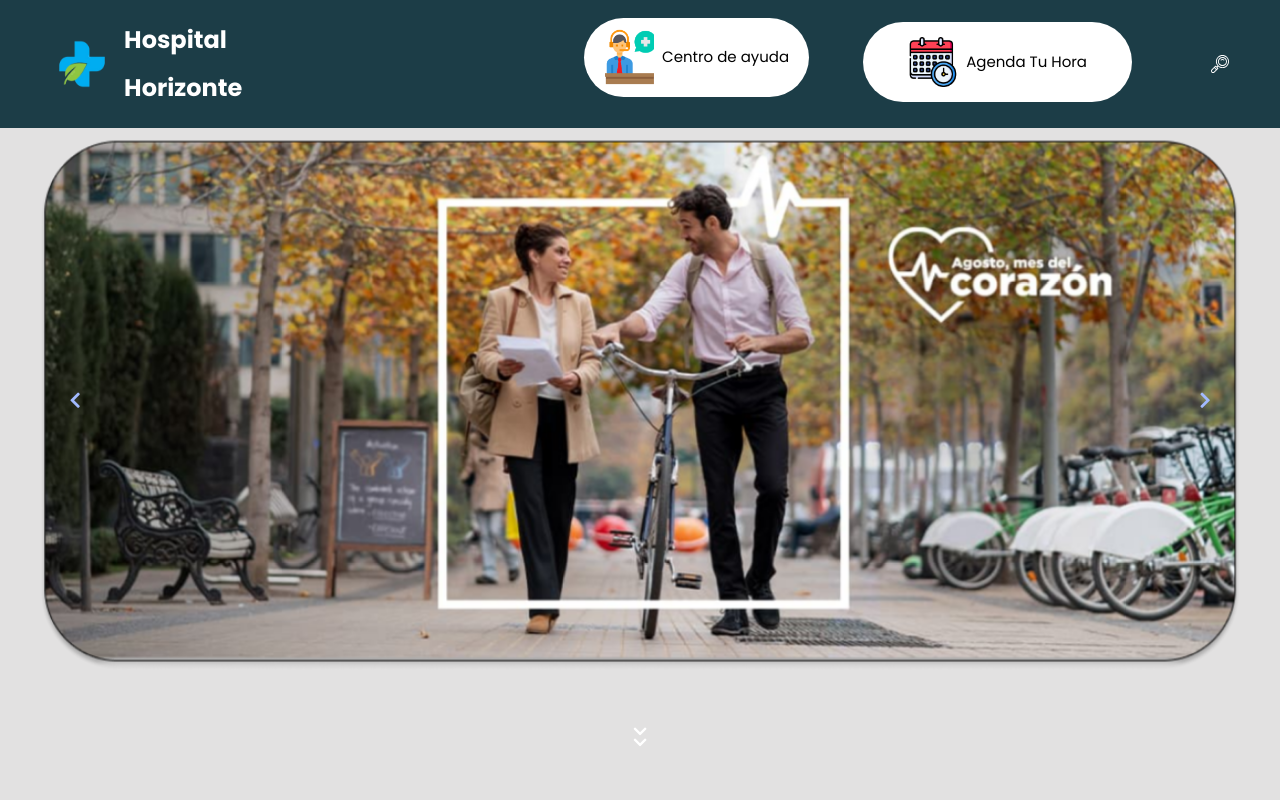
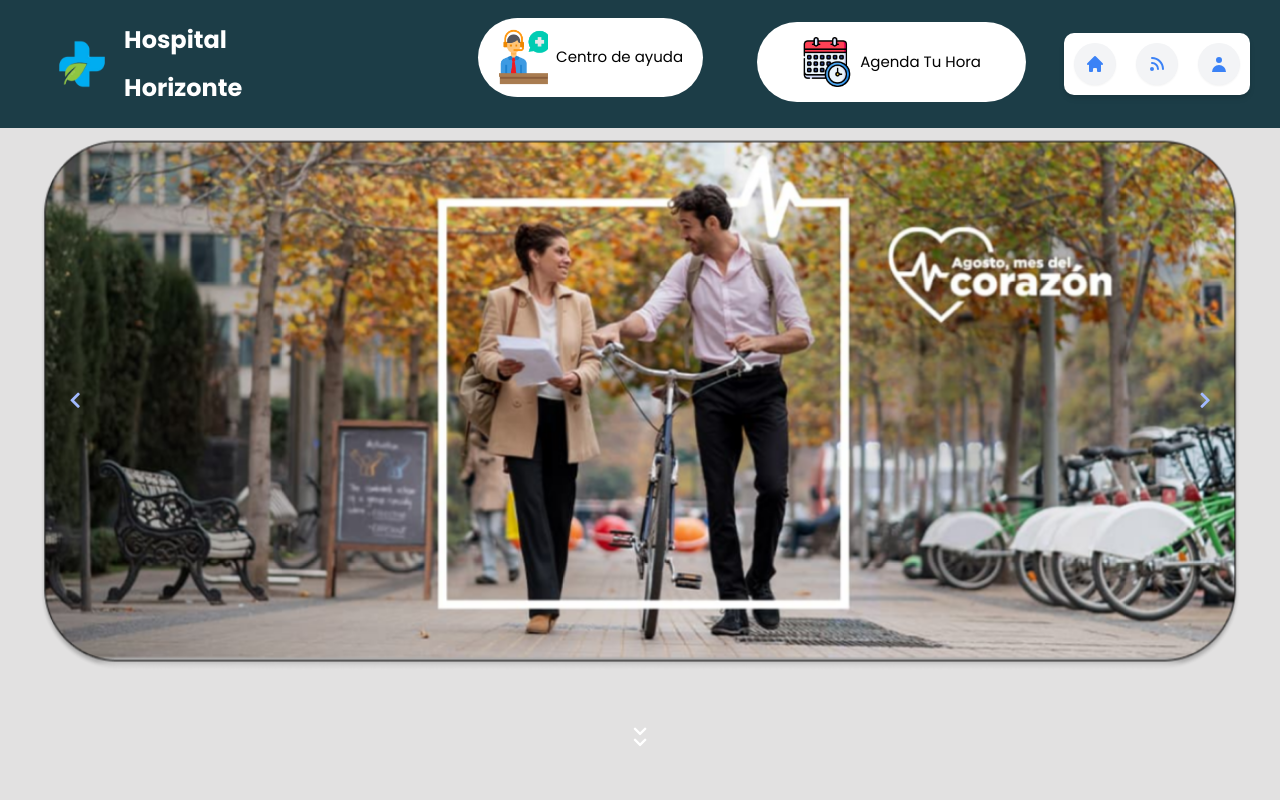
Before and after one commit to ElZoro1/HospitalHorizonteProyect, a plain HTML site: page index.html in a window 1280 px wide. Shown: the top 800 px of the page. Drawn offline with Linux system fonts and the light colour scheme.

Commit message:
Nueva actualización del home

```diff
--- a/index.html
+++ b/index.html
@@ -53,51 +53,36 @@
 
 
 			<!-- Search -->
-			<div class="search">
-				<div class="search_content d-flex flex-column align-items-center justify-content-center">
-					<div class="search_button d-flex flex-column align-items-center justify-content-center">
-						<svg version="1.1" id="Layer_1" xmlns="http://www.w3.org/2000/svg" xmlns:xlink="http://www.w3.org/1999/xlink" x="0px" y="0px"
-							width="18px" height="18px" viewBox="0 0 100 100" enable-background="new 0 0 100 100" xml:space="preserve">
-							<g>
-								<g>
-									<path class="search_path" fill="#FFFFFF" d="M89.354,10.609c-14.144-14.146-37.157-14.146-51.301,0c-6.852,6.853-10.625,15.964-10.625,25.655
-										c0,8.829,3.132,17.174,8.87,23.771l-4.32,4.321l-4.402-4.403c-0.482-0.482-1.137-0.754-1.819-0.754s-1.337,0.271-1.819,0.754
-										L3.31,80.584c-2.148,2.147-3.331,5.004-3.331,8.042s1.183,5.895,3.331,8.042C5.457,98.817,8.313,100,11.35,100
-										c3.038,0,5.894-1.184,8.041-3.331l20.627-20.631c0.482-0.482,0.753-1.137,0.753-1.819s-0.271-1.337-0.753-1.819l-4.403-4.403
-										l4.322-4.322c6.795,5.902,15.28,8.855,23.766,8.855c9.289,0,18.579-3.537,25.65-10.61c6.852-6.853,10.625-15.963,10.625-25.654
-										C99.979,26.573,96.205,17.462,89.354,10.609z M15.753,93.029c-1.176,1.177-2.739,1.824-4.403,1.824
-										c-1.663,0-3.227-0.648-4.403-1.824c-1.176-1.176-1.823-2.74-1.823-4.403s0.647-3.228,1.824-4.403L18.458,72.71l8.805,8.807
-										L15.753,93.029z M30.902,77.878l-8.805-8.807l3.659-3.66l8.806,8.808L30.902,77.878z M85.715,58.28
-										c-12.137,12.14-31.886,12.14-44.023,0c-5.88-5.881-9.118-13.699-9.118-22.016c0-8.316,3.238-16.135,9.118-22.016
-										c6.069-6.069,14.041-9.104,22.012-9.104c7.972,0,15.943,3.035,22.013,9.104c5.88,5.881,9.117,13.699,9.117,22.016
-										S91.596,52.399,85.715,58.28z"></path>
-								</g>
-							</g>
-							<g>
-								<g>
-									<path class="search_path" fill="#FFFFFF" d="M81.47,18.495c-9.797-9.798-25.736-9.798-35.533,0c-9.796,9.798-9.796,25.741,0,35.539
-										c4.898,4.898,11.333,7.349,17.766,7.349c6.435,0,12.868-2.45,17.767-7.349l0,0C91.266,44.235,91.266,28.293,81.47,18.495z
-										 M77.831,50.395c-7.79,7.791-20.466,7.791-28.256,0c-7.79-7.792-7.79-20.469,0-28.261c3.896-3.896,9.011-5.843,14.128-5.843
-										c5.116,0,10.233,1.948,14.128,5.843C85.621,29.925,85.621,42.603,77.831,50.395z"></path>
-								</g>
-							</g>
-							<g>
-								<g>
-									<path class="search_path" fill="#FFFFFF" d="M73.283,26.683c-5.282-5.283-13.877-5.283-19.16,0c-1.004,1.005-1.004,2.634,0,3.639
-										c1.005,1.005,2.634,1.005,3.639,0c3.276-3.276,8.607-3.276,11.884,0c0.502,0.503,1.16,0.754,1.818,0.754
-										c0.659,0,1.317-0.251,1.819-0.754C74.288,29.317,74.288,27.688,73.283,26.683z"></path>
-								</g>
-							</g>
-						</svg>
-					</div>
+			<div class="button-group">
+			  <div class="button-container">
+				<a title="Go to the home page" href="#">
+				  <svg>
+					<path
+					  d="M10.707 2.293a1 1 0 00-1.414 0l-7 7a1 1 0 001.414 1.414L4 10.414V17a1 1 0 001 1h2a1 1 0 001-1v-2a1 1 0 011-1h2a1 1 0 011 1v2a1 1 0 001 1h2a1 1 0 001-1v-6.586l.293.293a1 1 0 001.414-1.414l-7-7z"
+					></path>
+				  </svg>
+				</a>
+				<a title="Go to post list page" href="#">
+				  <svg>
+					<path
+					  d="M5 3a1 1 0 000 2c5.523 0 10 4.477 10 10a1 1 0 102 0C17 8.373 11.627 3 5 3z"
+					></path>
+					<path
+					  d="M4 9a1 1 0 011-1 7 7 0 017 7 1 1 0 11-2 0 5 5 0 00-5-5 1 1 0 01-1-1zM3 15a2 2 0 114 0 2 2 0 01-4 0z"
+					></path>
+				  </svg>
+				</a>
+				<a title="Go to about me page" href="#">
+				  <svg>
+					<path
+					  fill-rule="evenodd"
+					  d="M10 9a3 3 0 100-6 3 3 0 000 6zm-7 9a7 7 0 1114 0H3z"
+					></path>
+				  </svg>
+				</a>
+			  </div>
+			</div>
 
-					<form id="search_form" class="search_form bez_1">
-						<input type="search" class="search_input bez_1">
-					</form>
-
-				</div>
-			</div>
-		</nav>
 
 		<!-- Hamburger -->
 		<div class="hamburger_container bez_1">
@@ -248,11 +233,11 @@
 									<div class="service_item_icon">
 										<div data-icon="&#xe059;" class="icon"></div>
 									</div>
-									<h2>Management</h2>
+									<h2>Anular una hora</h2>
 								</div>
 								<p>Odio vestibulum est mattis effic iturut magna. Pellente sque sit am et tellus blandit. Etiam nec odio vesti bul.</p>
 								<div class="button service_item_button trans_200">
-									<a href="#" class="trans_200">discover more</a>
+									<a href="#" class="trans_200">Apreta aqui</a>
 								</div>
 							</div>
 						</div>
@@ -266,11 +251,11 @@
 									<div class="service_item_icon">
 										<div data-icon="&#xe024;" class="icon"></div>
 									</div>
-									<h2>Risk Evaluation</h2>
+									<h2>Agenda tu examen</h2>
 								</div>
 								<p>Odio vestibulum est mattis effic iturut magna. Pellente sque sit am et tellus blandit. Etiam nec odio vesti bul.</p>
 								<div class="button service_item_button trans_200">
-									<a href="#" class="trans_200">discover more</a>
+									<a href="#" class="trans_200">Apreta aqui</a>
 								</div>
 							</div>
 						</div>
@@ -284,11 +269,11 @@
 									<div class="service_item_icon">
 										<div data-icon="&#xe05e;" class="icon"></div>
 									</div>
-									<h2>Assesment</h2>
+									<h2>Pago de cuentas</h2>
 								</div>
 								<p>Etiam nec odio vestibulum est mattis effic iturut magna. Pel lentesque sit am et tellus bla ndit. Etiam nec odio vestibul.</p>
 								<div class="button service_item_button trans_200">
-									<a href="#" class="trans_200">discover more</a>
+									<a href="#" class="trans_200">Apreta aqui</a>
 								</div>
 							</div>
 						</div>
@@ -302,11 +287,11 @@
 									<div class="service_item_icon">
 										<div data-icon="&#xe059;" class="icon"></div>
 									</div>
-									<h2>Great team</h2>
+									<h2>Resultado Examenes</h2>
 								</div>
 								<p>Etiam nec odio vestibulum est mattis effic iturut magna. Pel lentesque sit am et tellus bla ndit. Etiam nec odio vestibul.</p>
 								<div class="button service_item_button trans_200">
-									<a href="#" class="trans_200">discover more</a>
+									<a href="#" class="trans_200">Apreta aqui</a>
 								</div>
 							</div>
 						</div>
--- a/styles/main_styles.css
+++ b/styles/main_styles.css
@@ -459,55 +459,80 @@ section
 3.1.3 Search
 *********************************/
 
-.search
-{
-	display: inline-block;
-	margin-right: 49px;
-	width: 237px;
-	height: 100%;
+/* From Uiverse.io by SoloResearchLab */
+.button-group {
+	display: flex;
+	background-color: white;
+	padding: 5px; /* 1.25rem assuming base font size is 12px */
+	box-shadow: 0px 4px 6px -1px rgba(0, 0, 0, 0.1),
+	  0px 2px 4px -1px rgba(0, 0, 0, 0.06);
+	border-radius: 10px;
+	right:30px ;
   }
-.search_content
-{
+
+  .button-container {
+	display: flex;
 	width: 100%;
-	height: 100%;
+	padding: 5px; /* 1.5rem */
+	border-radius: 10px;
   }
-.search_button
-{
-	width: 40px;
-	height: 40px;
-	background: transparent;
-	cursor: pointer;
+
+  .button-container a {
+	color: #3b82f6; /* light-blue-light */
+	border: 1px solid transparent;
+	display: inline-flex;
+	align-items: center;
+	margin-right: 20px; /* 4 * 5 (assuming 1 unit = 5px) */
+	padding: 10px; /* 2.5 * 4 */
+	background-color: #f3f4f6; /* light-secondary */
+	box-shadow: 0px 1px 2px rgba(0, 0, 0, 0.05);
+	border-radius: 9999px;
+	font-size: 14px;
+	text-align: center;
+	transition: all 0.2s ease;
   }
-.search_button:active
-{
-	background: #301b54;
+
+  .button-container a:last-child {
+	margin-right: 0;
   }
-.search_form
-{
-	position: absolute;
-	right: 0;
-	top: 90px;
-	width: 237px;
-	height: 40px;
-	visibility: hidden;
-	opacity: 0;
+
+  .button-container a:hover {
+	color: black;
+	border-color: #3b82f6; /* light-blue-light */
+	box-shadow: 0px 2px 4px rgba(0, 0, 0, 0.1);
   }
-.search_form.active
-{
-	top: 75px;
-	visibility: visible;
-	opacity: 1;
+
+  .button-container a svg {
+	width: 20px; /* 5 * 4 */
+	height: 20px;
+	fill: currentColor;
   }
-.search_input
-{
-	width: 100%;
-	height: 100%;
-	background: #FFFFFF;
-	color: #1b0b32;
-	padding-left: 20px;
-	outline: none !important;
-	border: none !important;
-	box-shadow: 0px 8px 20px rgba(0,0,0,0.15);
+
+  /* Dark Mode Styles */
+  @media (prefers-color-scheme: dark) {
+	.button-group {
+	  background-color: #1C3D47; /* box-dark */
+	  box-shadow: 0px 4px 6px -1px rgba(0, 0, 0, 0.5),
+		0px 2px 4px -1px rgba(0, 0, 0, 0.3);
+	}
+
+	.button-container {
+	  box-shadow: 0px 2px 4px rgba(0, 0, 0, 0.2);
+	}
+
+	.button-container a {
+	  color: #9ca3af; /* gray-400 */
+	  background-color: #374151; /* button-curved-default-dark */
+	  box-shadow: 0px 1px 3px rgba(0, 0, 0, 0.1), 0px 1px 2px rgba(0, 0, 0, 0.06);
+	}
+
+	.button-container a:hover,
+	.button-container a:focus,
+	.button-container a:active {
+	  background-color: #4b5563; /* button-curved-pressed-dark */
+	  box-shadow: 0px 4px 6px -1px rgba(0, 0, 0, 0.1),
+		0px 2px 4px -1px rgba(0, 0, 0, 0.06);
+	}
   }
 
 /*********************************
```
Lines whose indentation alone changed are shown as unchanged.
